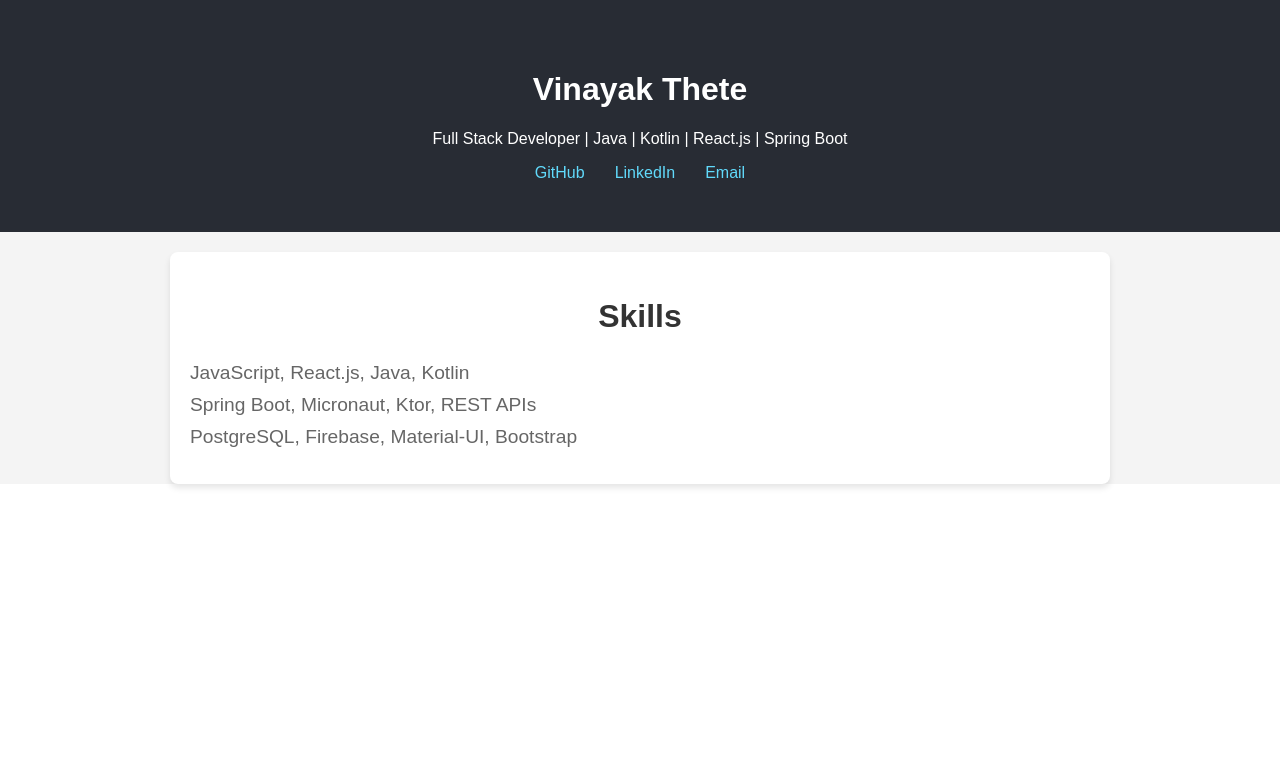
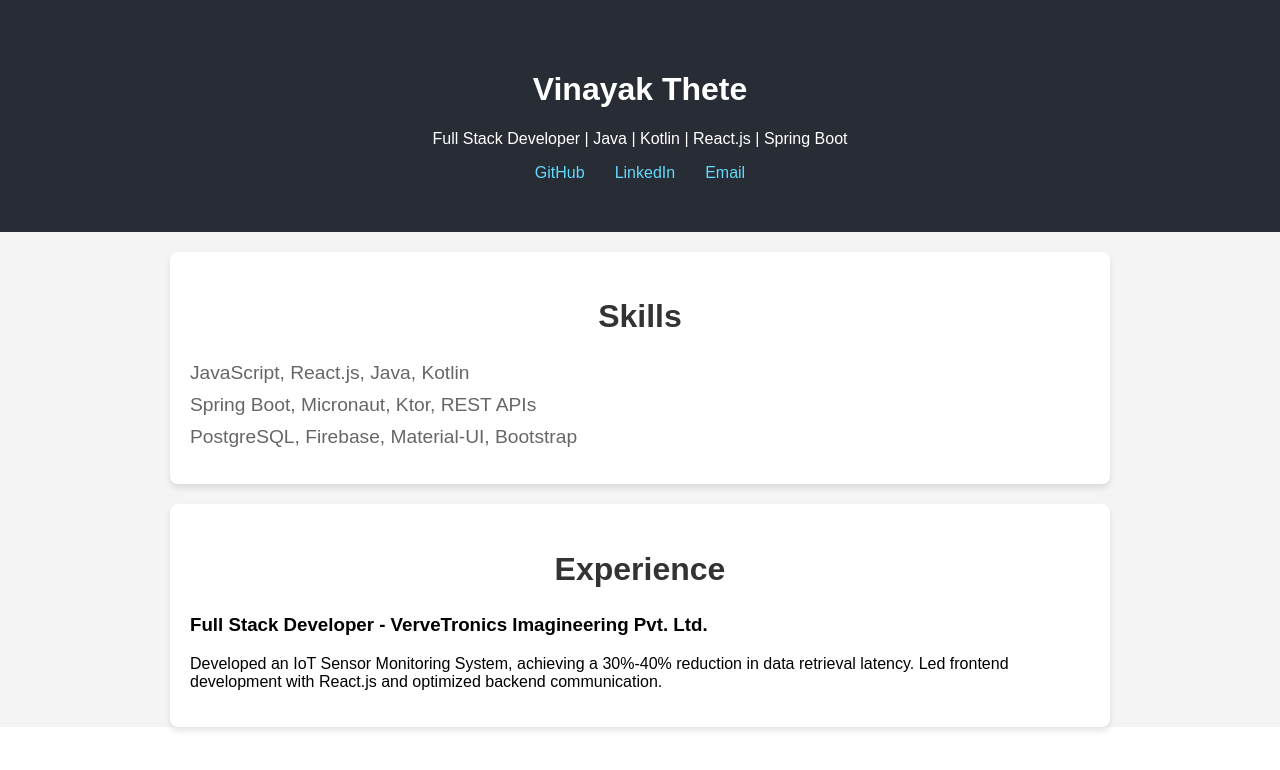
Before and after one commit to Vinayak2205/personal_portfolio, a React (Create React App) app in the folder front-end/: page / in a window 1280 px wide. Shown: the top 770 px of the page. Built offline with nearby package versions, Linux system fonts and the light colour scheme.

Commit message:
feat: add experience section in the portfolio

```diff
--- a/front-end/src/App.js
+++ b/front-end/src/App.js
@@ -4,12 +4,14 @@ import React from "react";
 import "./App.css";
 import Header from "./components/Header";
 import Skills from "./components/Skills";
+import Experience from "./components/Experience";
 
 function App() {
   return (
     <div className="App">
       <Header />
       <Skills />
+      <Experience />
     </div>
   );
 }
--- /dev/null
+++ b/front-end/src/components/Experience.js
@@ -0,0 +1,19 @@
+import React from "react";
+
+const Experience = () => {
+  return (
+    <section className="experience">
+      <h2>Experience</h2>
+      <div className="job">
+        <h3>Full Stack Developer - VerveTronics Imagineering Pvt. Ltd.</h3>
+        <p>
+          Developed an IoT Sensor Monitoring System, achieving a 30%-40%
+          reduction in data retrieval latency. Led frontend development with
+          React.js and optimized backend communication.
+        </p>
+      </div>
+    </section>
+  );
+};
+
+export default Experience;
```
